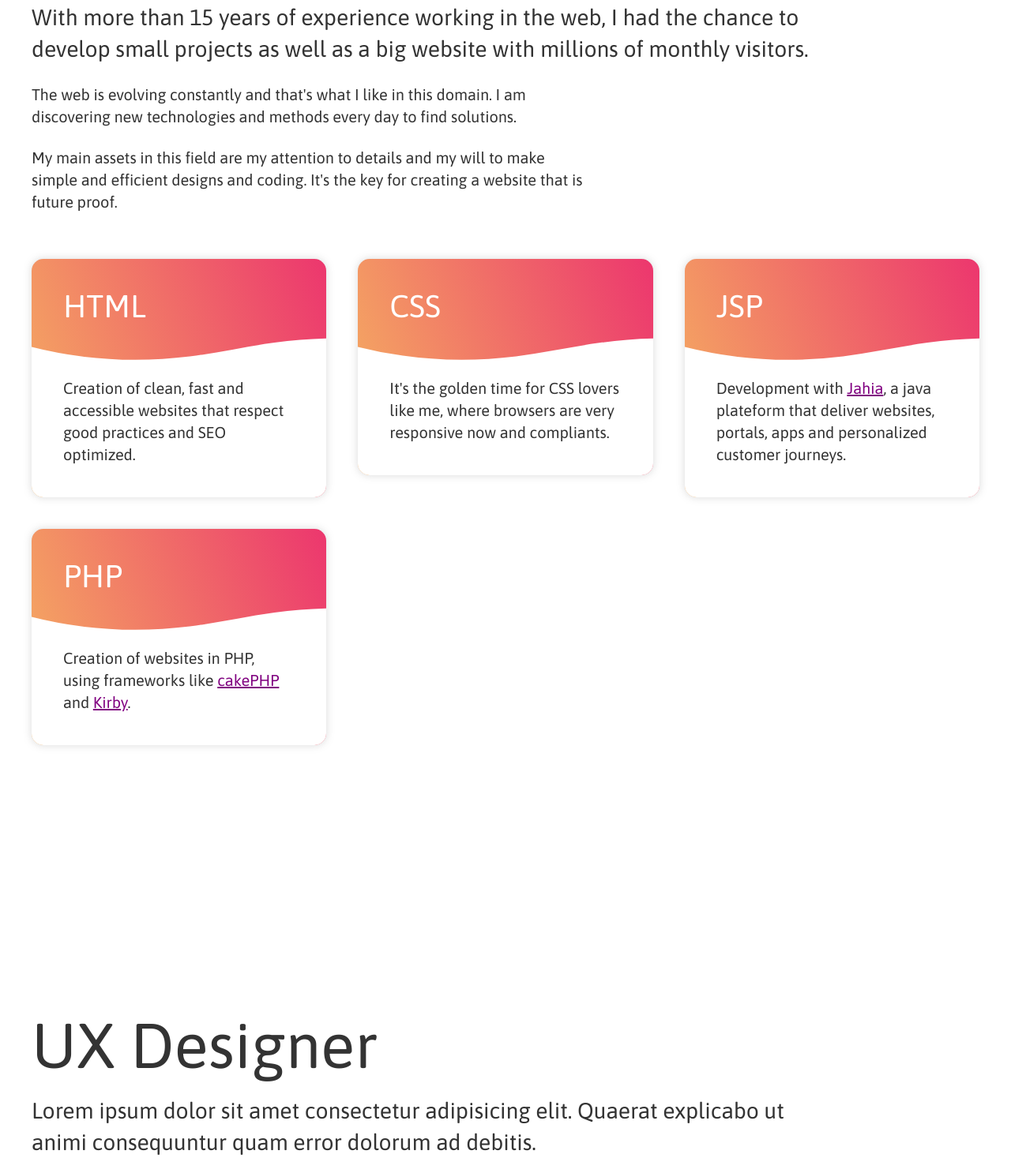
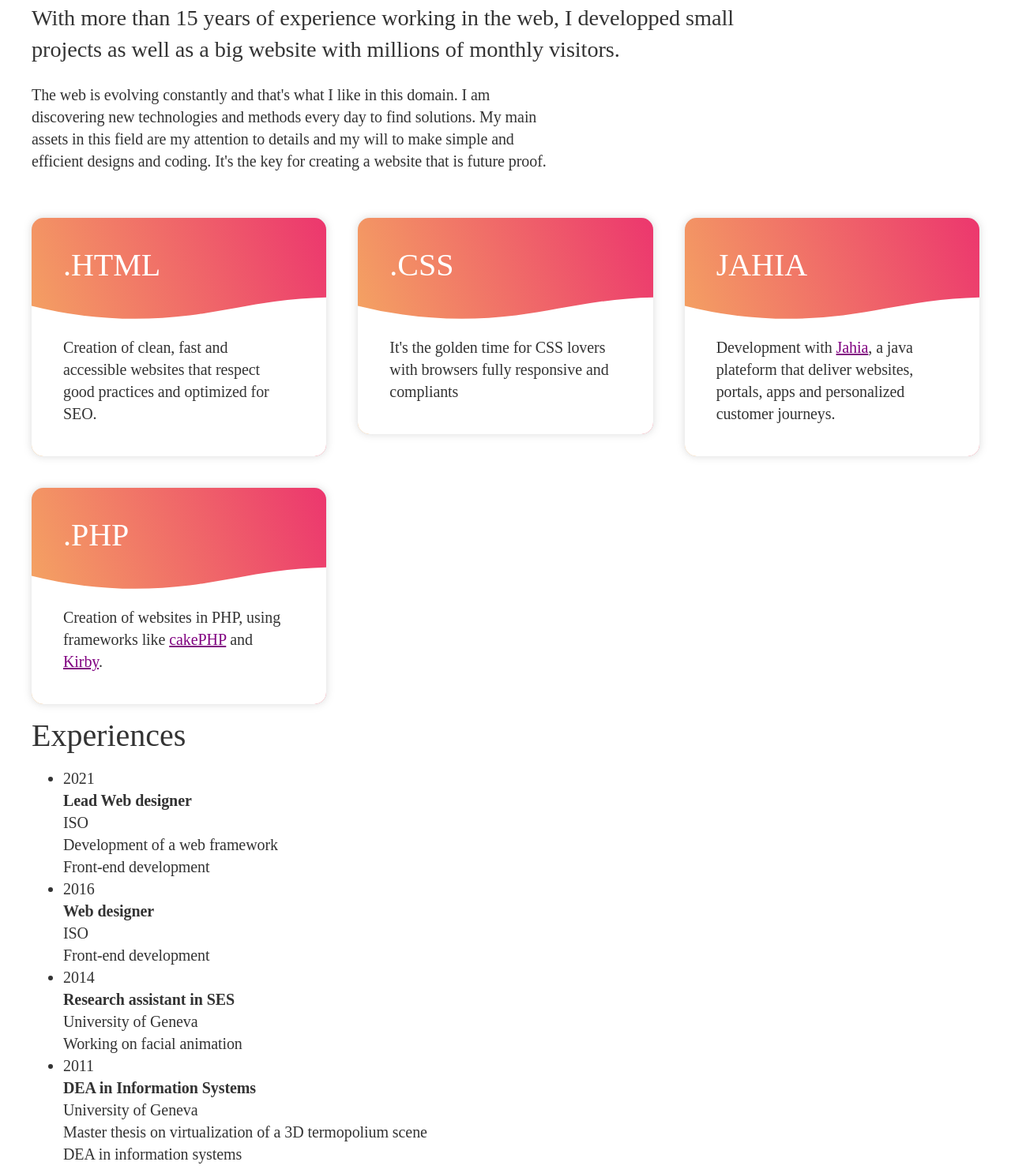
Before and after one commit to lionelegger/cv, a website: page index.html in a window 1280 px wide. Shown: the part 834-2320 px from the top of the page at 79% size. Drawn offline with Linux system fonts and the light colour scheme; a web font is replaced by a local one.

Commit message:
changed homepage

```diff
--- a/index.html
+++ b/index.html
@@ -9,8 +9,9 @@
   <meta name="viewport" content="width=device-width, initial-scale=1">
   <meta name="robots" content="noindex,nofollow">
 
-  <!-- GOOGLE FONT: ASAP -->
-  <link href="https://fonts.googleapis.com/css2?family=Asap:wght@100..900&display=swap" rel="stylesheet">
+  <!-- Inter font -->
+  <link rel="preconnect" href="https://rsms.me/">
+  <link rel="stylesheet" href="https://rsms.me/inter/inter.css">
 
   <!-- CUSTOM CSS -->
   <link href="./css/style.css" rel="stylesheet">
@@ -47,14 +48,13 @@
     <section class="wrapper" id="code">
       <div class="flow">
         <h2>Web developper</h2>
-        <p class="lead">With more than 15 years of experience working in the web, I had the chance to develop small projects as well as a big website with millions of monthly visitors.</p>
-        <p>The web is evolving constantly and that's what I like in this domain. I am discovering new technologies and methods every day to find solutions.</p>
-        <p>My main assets in this field are my attention to details and my will to make simple and efficient designs and coding. It's the key for creating a website that is future proof.</p>
+        <p class="lead">With more than 15 years of experience working in the web, I developped small projects as well as a big website with millions of monthly visitors.</p>
+        <p>The web is evolving constantly and that's what I like in this domain. I am discovering new technologies and methods every day to find solutions. My main assets in this field are my attention to details and my will to make simple and efficient designs and coding. It's the key for creating a website that is future proof.</p>
       </div>
       <ul class="grid" data-layout="4cols" data-rows="masonry" role="list">
         <li class="card bg-orange-red">
           <div class="title">
-            <h3>html</h3>
+            <h3>.html</h3>
             <div class="card-divider">
               <svg data-name="Layer 1" xmlns="http://www.w3.org/2000/svg" viewBox="0 0 1200 120" preserveAspectRatio="none">
                   <path d="M985.66,92.83C906.67,72,823.78,31,743.84,14.19c-82.26-17.34-168.06-16.33-250.45.39-57.84,11.73-114,31.07-172,41.86A600.21,600.21,0,0,1,0,27.35V120H1200V95.8C1132.19,118.92,1055.71,111.31,985.66,92.83Z" class="shape-fill"></path>
@@ -62,12 +62,12 @@
             </div>
           </div>
           <div class="content">
-            <p>Creation of clean, fast and accessible websites that respect good practices and SEO optimized. </p>
+            <p>Creation of clean, fast and accessible websites that respect good practices and optimized for SEO. </p>
           </div>
         </li>
         <li class="card bg-orange-red">
           <div class="title">
-            <h3>css</h3>
+            <h3>.css</h3>
             <div class="card-divider">
               <svg data-name="Layer 1" xmlns="http://www.w3.org/2000/svg" viewBox="0 0 1200 120" preserveAspectRatio="none">
                   <path d="M985.66,92.83C906.67,72,823.78,31,743.84,14.19c-82.26-17.34-168.06-16.33-250.45.39-57.84,11.73-114,31.07-172,41.86A600.21,600.21,0,0,1,0,27.35V120H1200V95.8C1132.19,118.92,1055.71,111.31,985.66,92.83Z" class="shape-fill"></path>
@@ -75,12 +75,12 @@
             </div>
           </div>
           <div class="content">
-            <p>It's the golden time for CSS lovers like me, where browsers are very responsive now and compliants.</p>
+            <p>It's the golden time for CSS lovers with browsers fully responsive and compliants</p>
           </div>
         </li>
         <li class="card bg-orange-red">
           <div class="title">
-            <h3>JSP</h3>
+            <h3>Jahia</h3>
             <div class="card-divider">
               <svg data-name="Layer 1" xmlns="http://www.w3.org/2000/svg" viewBox="0 0 1200 120" preserveAspectRatio="none">
                   <path d="M985.66,92.83C906.67,72,823.78,31,743.84,14.19c-82.26-17.34-168.06-16.33-250.45.39-57.84,11.73-114,31.07-172,41.86A600.21,600.21,0,0,1,0,27.35V120H1200V95.8C1132.19,118.92,1055.71,111.31,985.66,92.83Z" class="shape-fill"></path>
@@ -93,7 +93,7 @@
         </li>
         <li class="card bg-orange-red">
           <div class="title">
-            <h3>php</h3>
+            <h3>.php</h3>
             <div class="card-divider">
               <svg data-name="Layer 1" xmlns="http://www.w3.org/2000/svg" viewBox="0 0 1200 120" preserveAspectRatio="none">
                   <path d="M985.66,92.83C906.67,72,823.78,31,743.84,14.19c-82.26-17.34-168.06-16.33-250.45.39-57.84,11.73-114,31.07-172,41.86A600.21,600.21,0,0,1,0,27.35V120H1200V95.8C1132.19,118.92,1055.71,111.31,985.66,92.83Z" class="shape-fill"></path>
@@ -102,6 +102,55 @@
           </div>
           <div class="content">
             <p>Creation of websites in PHP, using frameworks like <a href="https://cakephp.org/">cakePHP</a> and <a href="https://getkirby.com/">Kirby</a>.</p>
+          </div>
+        </li>
+      </ul>
+      <h3>Experiences</h3>
+      <ul class="timeline">
+        <li>
+          <div class="date">2021</div>
+          <div class="icon"></div>
+          <div class="content">
+            <h4 class="title">Lead Web designer</h4>
+            <div class="org">ISO</div>
+            <div class="description">
+              <p>Development of a web framework</p>
+              <p>Front-end development</p>
+            </div>
+          </div>
+        </li>
+        <li>
+          <div class="date">2016</div>
+          <div class="icon"></div>
+          <div class="content">
+            <h4 class="title">Web designer</h4>
+            <div class="org">ISO</div>
+            <div class="description">
+              <p>Front-end development</p>
+            </div>
+          </div>
+        </li>
+        <li>
+          <div class="date">2014</div>
+          <div class="icon"></div>
+          <div class="content">
+            <h4 class="title">Research assistant in SES</h4>
+            <div class="org">University of Geneva</div>
+            <div class="description">
+              <p>Working on facial animation </p>
+            </div>
+          </div>
+        </li>
+        <li>
+          <div class="date">2011</div>
+          <div class="icon"></div>
+          <div class="content">
+            <h4 class="title">DEA in Information Systems</h4>
+            <div class="org">University of Geneva</div>
+            <div class="description">
+              <p>Master thesis on virtualization of a 3D termopolium scene</p>
+              <p>DEA in information systems</p>
+            </div>
           </div>
         </li>
       </ul>
@@ -120,24 +169,6 @@
         <h2>Photographer</h2>
         <p class="lead">Lorem ipsum dolor sit amet, consectetur adipisicing elit. Deserunt recusandae cupiditate atque vitae laudantium, voluptates itaque possimus! Animi, illum explicabo sint ut cumque impedit facilis delectus expedita minus ex iste?</p>
       </div>
-      <ul class="grid" data-layout="50-50" data-rows="masonry" role="list">
-        <li class="card flow">
-          <h3>Phasellus leo dolor tempus</h3>
-          <p>Lorem ipsum dolor sit amet consectetur. Ipsum veritatis ut quia pariatur vero, alias iure quidem nesciunt sunt unde sint, eligendi nemo cum nisi dicta perferendis nostrum incidunt sit.</p>
-        </li>
-        <li class="card flow">
-          <h3>Nullam tincidunt</h3>
-          <p>Lorem dolor  amet consectetur adipisicing elit. Esse deleniti blanditiis dolorum velit reiciendis nobis commodi adipisci, nihil et dolorem? Nesciunt delectus earum ipsam beatae, adipisci blanditiis maxime et! Officia!</p>
-        </li>
-        <li class="card flow">
-          <h3>Donec orci</h3>
-          <p>Ipsum dolor sit amet consectetur adipisicing elit. Esse deleniti blanditiis dolorum velit reiciendis nobis commodi adipisci, nihil et dolorem? Nesciunt delectus</p>
-        </li>
-        <li class="card flow">
-          <h3>Praesent ac massa at ligula</h3>
-          <p>Lorem dolor sit amet dolorum velit reiciendis nobis commodi adipisci, nihil et dolorem? Nesciunt delectus earum ipsam beatae, adipisci blanditiis maxime et! Officia!</p>
-        </li>
-      </ul>
     </section>
     <section class="wrapper" id="biology">
       <div class="flow">
```
